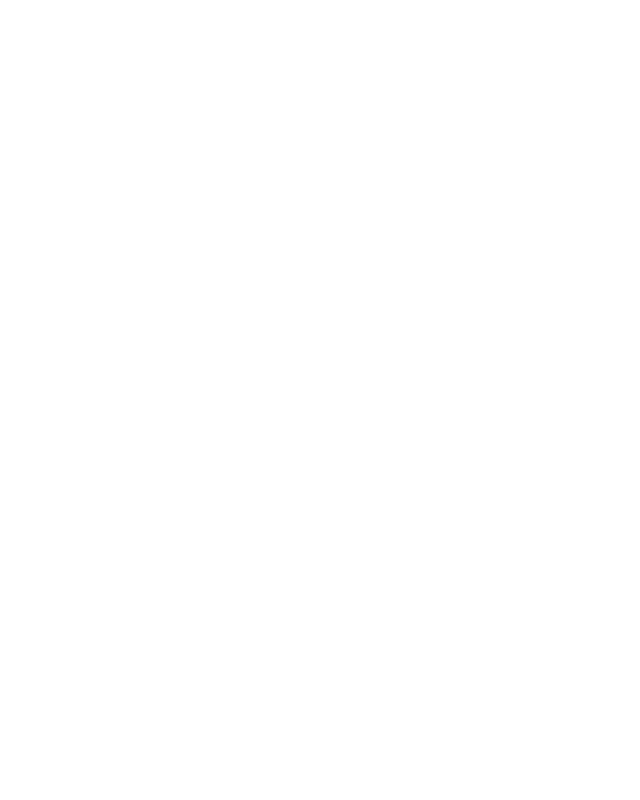
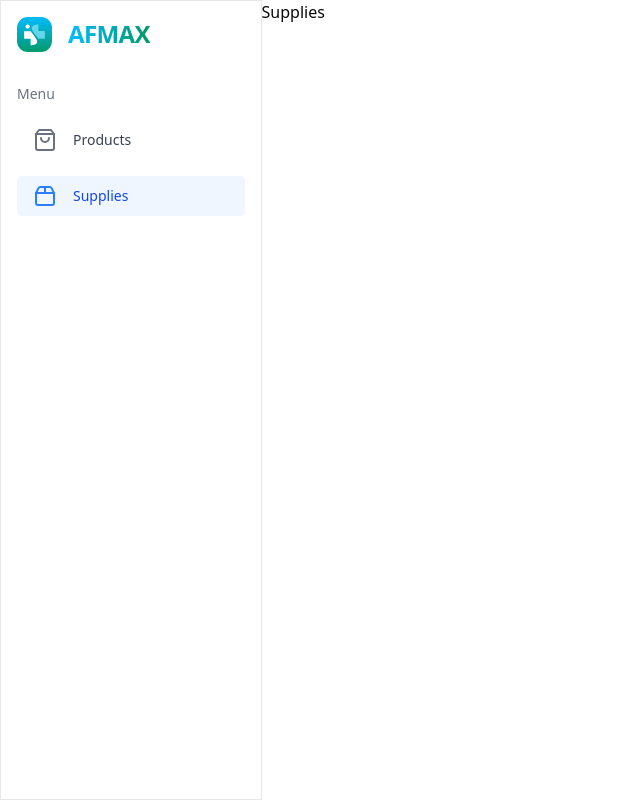
Before and after one commit to zorncbllr/afmax-system-finals, a React (Vite) app in the folder client/: page /supplies in a window 1280 px wide. Before the commit this address had no page. Shown: the whole page, without its empty margins (0-640 px from the left). Built offline with nearby package versions, Linux system fonts and the light colour scheme.

Commit message:
implemented user sidebar statemanagement

```diff
--- a/client/src/App.tsx
+++ b/client/src/App.tsx
@@ -1,12 +1,14 @@
 import { Route, Routes } from "react-router";
 import Home from "./features/home/pages/home";
 import UserProducts from "./features/user/pages/user-products";
+import UserSupplies from "./features/user/pages/user-supplies";
 
 function App() {
   return (
     <Routes>
       <Route path="/" element={<Home />} />
       <Route path="/products" element={<UserProducts />} />
+      <Route path="/supplies" element={<UserSupplies />} />
     </Routes>
   );
 }
--- a/client/src/features/sidebar/sidebar.tsx
+++ b/client/src/features/sidebar/sidebar.tsx
@@ -1,37 +1,54 @@
 import React from "react";
 import Logo from "@/assets/logo.svg";
 import { Link } from "react-router";
-import { SideBarProps } from "./types";
+import { useSidebar } from "./store";
+import { cn } from "@/lib/utils";
 
-const SideBar: React.FC<SideBarProps> = ({
-  heading,
-  headingHref,
-  sections,
-}) => {
+const SideBar: React.FC = () => {
+  const { sidebarProps, activeItem } = useSidebar();
+
   return (
     <aside className="w-[20rem] h-screen border border-gray-200 p-4 flex flex-col gap-4">
       <section>
-        <Link to={headingHref} className="mb-4 flex gap-4 items-center">
+        <Link
+          to={sidebarProps?.headingHref ?? "/"}
+          className="mb-4 flex gap-4 items-center"
+        >
           <img src={Logo} alt="" width="35" />
           <h1 className="text-2xl font-semibold tracking-tight text-balance text-transparent bg-clip-text bg-gradient-to-r to-emerald-600 from-sky-400">
-            <span className="">{heading}</span>
+            <span className="">{sidebarProps?.heading}</span>
           </h1>
         </Link>
       </section>
 
       <section>
-        {sections.map((section) => (
-          <div className="grid gap-4">
+        {sidebarProps?.sections.map((section) => (
+          <div key={section.section} className="grid gap-4">
             <span className="text-poppins text-gray-500 text-sm">
               {section.section}
             </span>
 
             <div className="flex flex-col gap-4">
               {section.items.map((item) => (
-                <button className="flex py-2 px-4 gap-4 rounded-lg items-center justify-start text-sm hover:bg-blue-50 text-poppins text-gray-500">
+                <Link
+                  to={item.href}
+                  key={item.title}
+                  className={cn(
+                    "flex py-2 px-4 gap-4 rounded-lg items-center justify-start text-sm hover:bg-blue-50 text-poppin",
+                    item == activeItem
+                      ? "text-blue-500 bg-blue-50"
+                      : "text-gray-500"
+                  )}
+                >
                   {<item.icon />}
-                  <span className="text-gray-700">{item.title}</span>
-                </button>
+                  <span
+                    className={cn(
+                      item == activeItem ? "text-blue-700" : "text-gray-700"
+                    )}
+                  >
+                    {item.title}
+                  </span>
+                </Link>
               ))}
             </div>
           </div>
--- a/client/src/features/sidebar/store.ts
+++ b/client/src/features/sidebar/store.ts
@@ -6,7 +6,7 @@ interface SidebarStore {
   sidebarProps?: SideBarProps;
 
   setSidebarProps: (sidebarProps: SideBarProps) => void;
-  setActiveItem: (item: SideBarItem) => void;
+  setActiveItem: (item: SideBarItem | undefined) => void;
 }
 
 export const useSidebar = create<SidebarStore>((set) => ({
--- a/client/src/features/user/layouts/user-layout.tsx
+++ b/client/src/features/user/layouts/user-layout.tsx
@@ -1,9 +1,10 @@
 import SideBar from "@/features/sidebar/sidebar";
-import React from "react";
+import React, { useEffect, useLayoutEffect } from "react";
 import { LayoutRouteProps } from "react-router";
 
 import { ShoppingBagIcon, Package2Icon } from "lucide-react";
 import { SideBarProps } from "@/features/sidebar/types";
+import { useSidebar } from "@/features/sidebar/store";
 
 const sidebarProps: SideBarProps = {
   heading: "AFMAX",
@@ -30,9 +31,15 @@ const sidebarProps: SideBarProps = {
 };
 
 const UserLayout: React.FC<LayoutRouteProps> = ({ children }) => {
+  const { setSidebarProps } = useSidebar();
+
+  useLayoutEffect(() => {
+    setSidebarProps(sidebarProps);
+  }, []);
+
   return (
     <div className="w-full h-screen flex">
-      <SideBar {...sidebarProps} />
+      <SideBar />
 
       <main className="w-full h-full">
         <header></header>
--- a/client/src/features/user/pages/user-products.tsx
+++ b/client/src/features/user/pages/user-products.tsx
@@ -1,6 +1,14 @@
+import { useSidebar } from "@/features/sidebar/store";
 import UserLayout from "../layouts/user-layout";
+import { useEffect } from "react";
 
 const UserProducts = () => {
+  const { setActiveItem, sidebarProps } = useSidebar();
+
+  useEffect(() => {
+    setActiveItem(sidebarProps?.sections[0].items[0]);
+  }, [sidebarProps]);
+
   return (
     <UserLayout>
       <h1>hey</h1>
--- /dev/null
+++ b/client/src/features/user/pages/user-supplies.tsx
@@ -0,0 +1,19 @@
+import React, { useEffect } from "react";
+import UserLayout from "../layouts/user-layout";
+import { useSidebar } from "@/features/sidebar/store";
+
+const UserSupplies = () => {
+  const { sidebarProps, setActiveItem } = useSidebar();
+
+  useEffect(() => {
+    setActiveItem(sidebarProps?.sections[0].items[1]);
+  }, [sidebarProps]);
+
+  return (
+    <UserLayout>
+      <h1>Supplies</h1>
+    </UserLayout>
+  );
+};
+
+export default UserSupplies;
```
